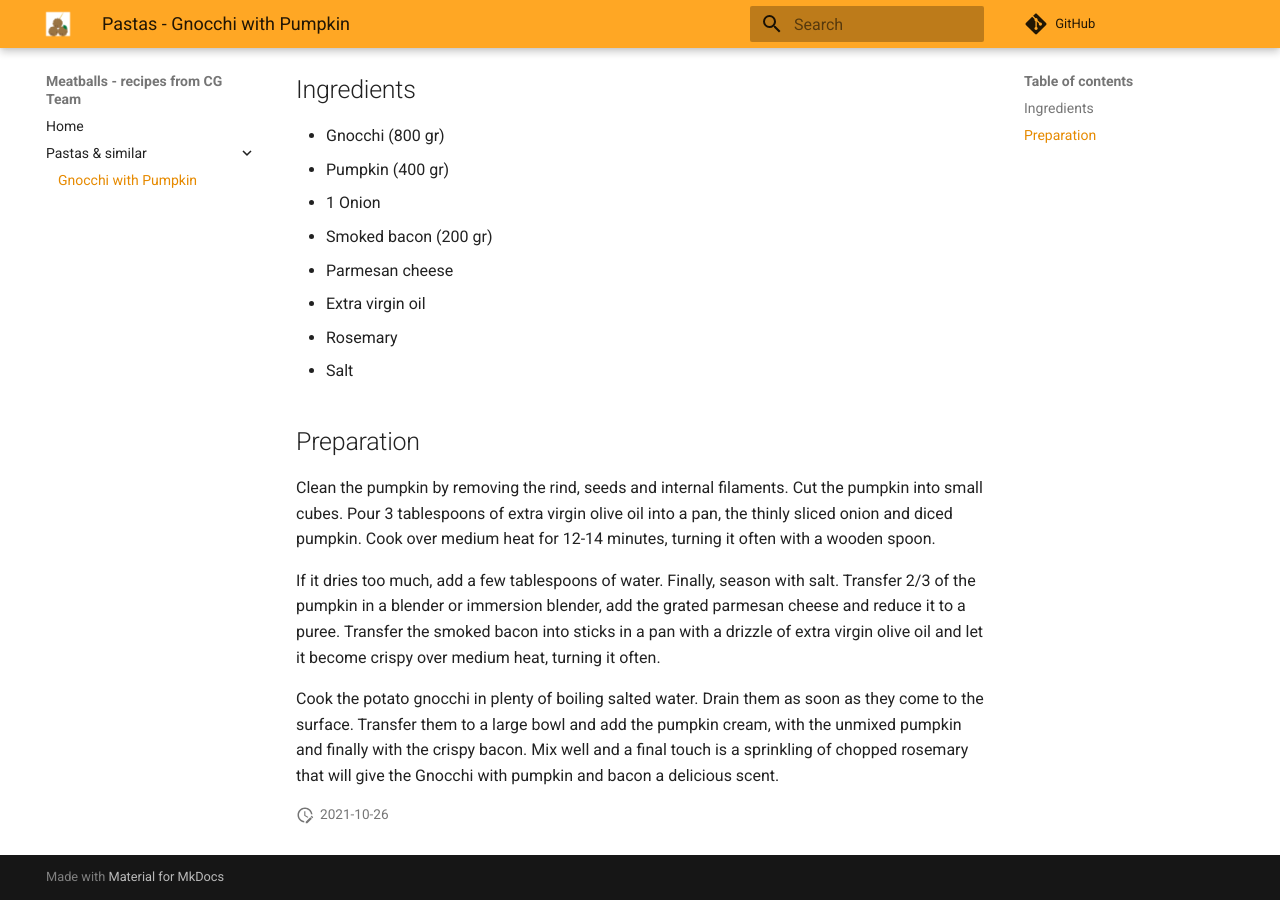
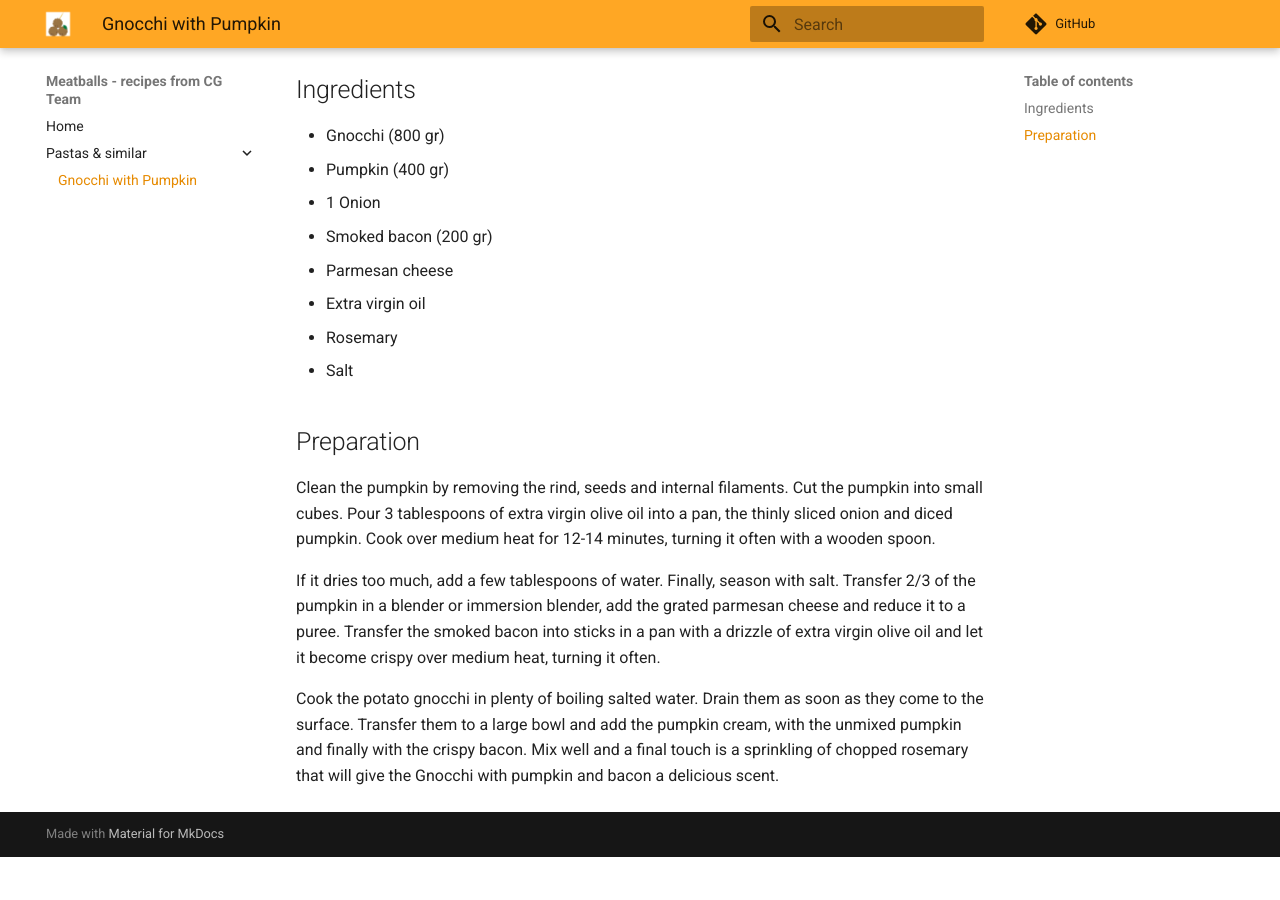
Before and after one commit to Clinical-Genomics/meatballs, an MkDocs documentation site: the page built from docs/main-courses/pastas/gnocchi_with_pumpkin.md, in a window 1280 px wide and 900 px high, scrolled down 820 px. Built offline with MkDocs 1.6.1 and Material for MkDocs 9.7.7, drawn with Linux system fonts in a browser that asks for light colours; comment, search, counter and statistics services are not loaded; after the commit the page ends 1677 px from its top, so only the background shows below that.

Commit message:
Update gnocchi_with_pumpkin.md

```diff
--- a/docs/main-courses/pastas/gnocchi_with_pumpkin.md
+++ b/docs/main-courses/pastas/gnocchi_with_pumpkin.md
@@ -1,10 +1,3 @@
----
-title: Pastas - Gnocchi with Pumpkin
-revision_date: 2021-10-26
-yearly_revision_date: 2021-10-26
-owner: chiara.rasi@scilifelab.se
----
-
 # Gnocchi with pumpkin, onion and smoked bacon.
 
 ![Meatballs](../../img/gnocchi-pumpa.jpeg)
```
